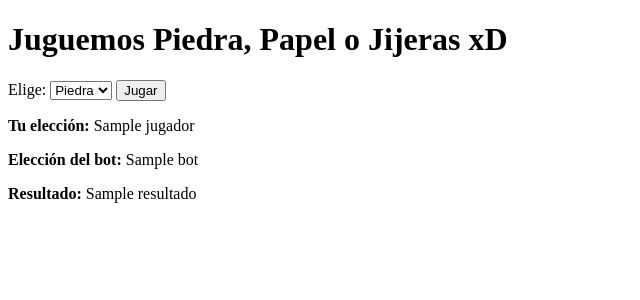
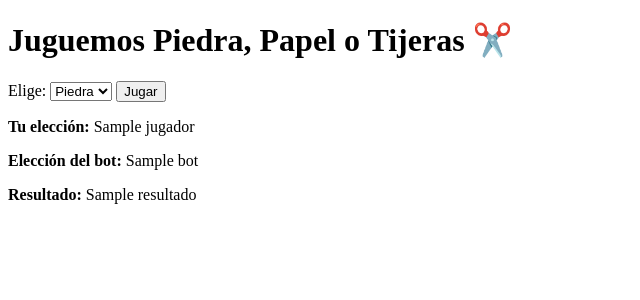
Before and after one commit to Fanafer/tallercicd-python, a Flask app: template templates/index.html in a window 1280 px wide. Shown: the top 300 px of the page, without its empty margins (0-640 px from the left). Run offline with Flask 3, Linux system fonts and the light colour scheme; the template is opened without the code that fills it: most values are stand-ins (such as "Sample title", 1, 10 or a date in 2020).

Commit message:
Añadí cosas al index

```diff
--- a/templates/index.html
+++ b/templates/index.html
@@ -4,7 +4,7 @@
   <title>Piedra, Papel o Tijeras</title>
 </head>
 <body>
-  <h1>Juguemos Piedra, Papel o Jijeras xD</h1>
+  <h1>Juguemos Piedra, Papel o Tijeras ✂️</h1>
   <form method="post" action="/jugar">
     <label for="choice">Elige:</label>
     <select name="choice" id="choice">
```
